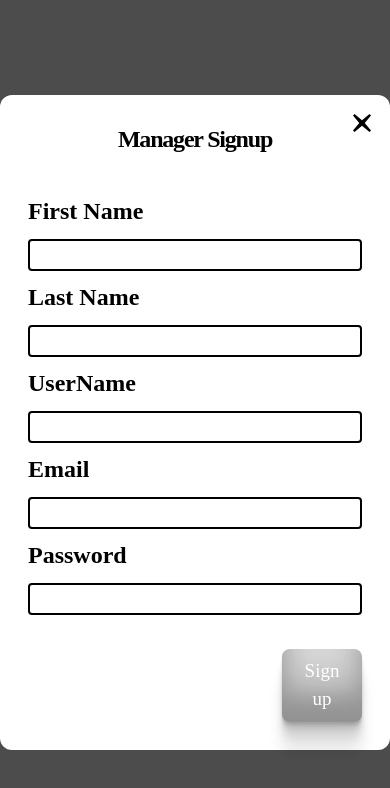
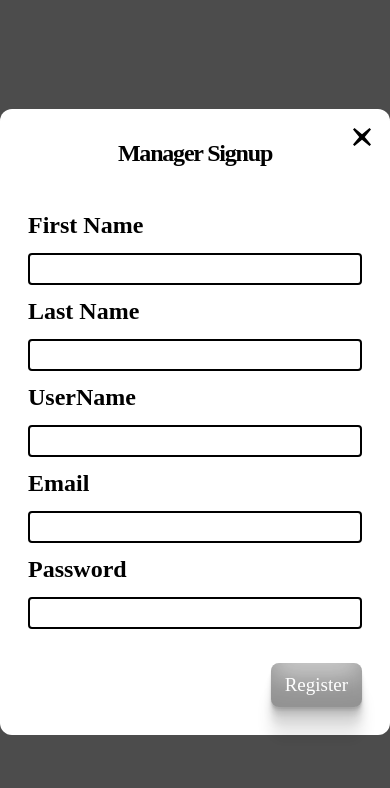
Before and after one commit to JustJoshin12/OliveGardenAlcoholPolicyApp, a Next.js app: page /home/components/ManagerSignupModal in a window 390 px wide. Shown: the top 788 px of the page. Built offline with nearby package versions, Linux system fonts and the light colour scheme; no server answers.

Commit message:
changed signupmodal submit button text

```diff
--- a/src/pages/home/components/ManagerSignupModal.jsx
+++ b/src/pages/home/components/ManagerSignupModal.jsx
@@ -38,7 +38,7 @@ const ManagerSignupModal = ({ onClose, isOpen, onSignup, onError }) => {
       disabled={isSubmitDisabled}
       onSubmit={handleSubmit}
       title="Manager Signup"
-      buttonText="Sign up"
+      buttonText="Register"
     >
       <div className="pb-6">
         <label>
--- a/src/styles/global.css
+++ b/src/styles/global.css
@@ -71,7 +71,6 @@ background-color: #603b28;
 @media screen and (max-width: 560px) {
   .button {
     font-size: 19px;
-    width: 80px;
     padding: 8px 14px;
   }
 }
```
